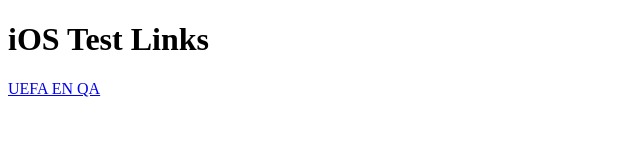
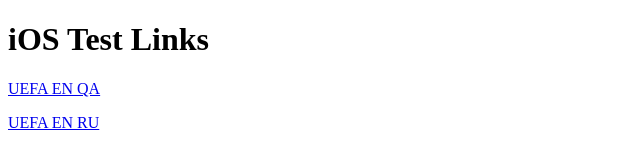
Before and after one commit to sergeymilevich/embedURLs, a plain HTML site: page index.html in a window 1280 px wide. Shown: the whole page, without its empty margins (0-640 px from the left). Drawn offline with Linux system fonts and the light colour scheme.

Commit message:
link added

```diff
--- a/index.html
+++ b/index.html
@@ -6,5 +6,6 @@
 <body>
 <h1>iOS Test Links</h1>
 <p><a href="http://carlsberg.lvis.io/uefa/motm/qa/en">UEFA EN QA</a></p>
+<p><a href="http://carlsberg.lvis.io/uefa/motm/qa/ru">UEFA EN RU</a></p>
 </body>
 </html>
```
